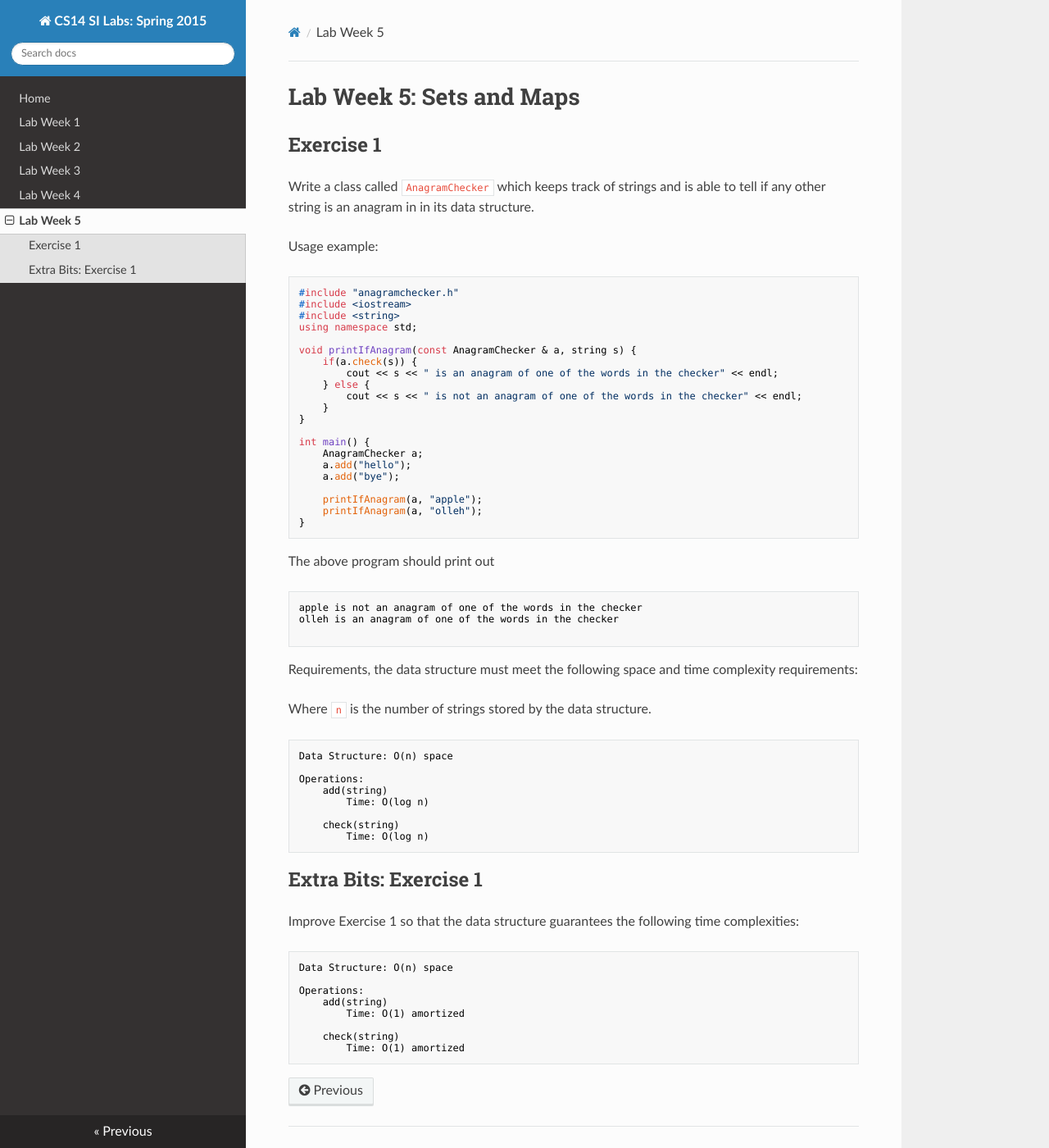
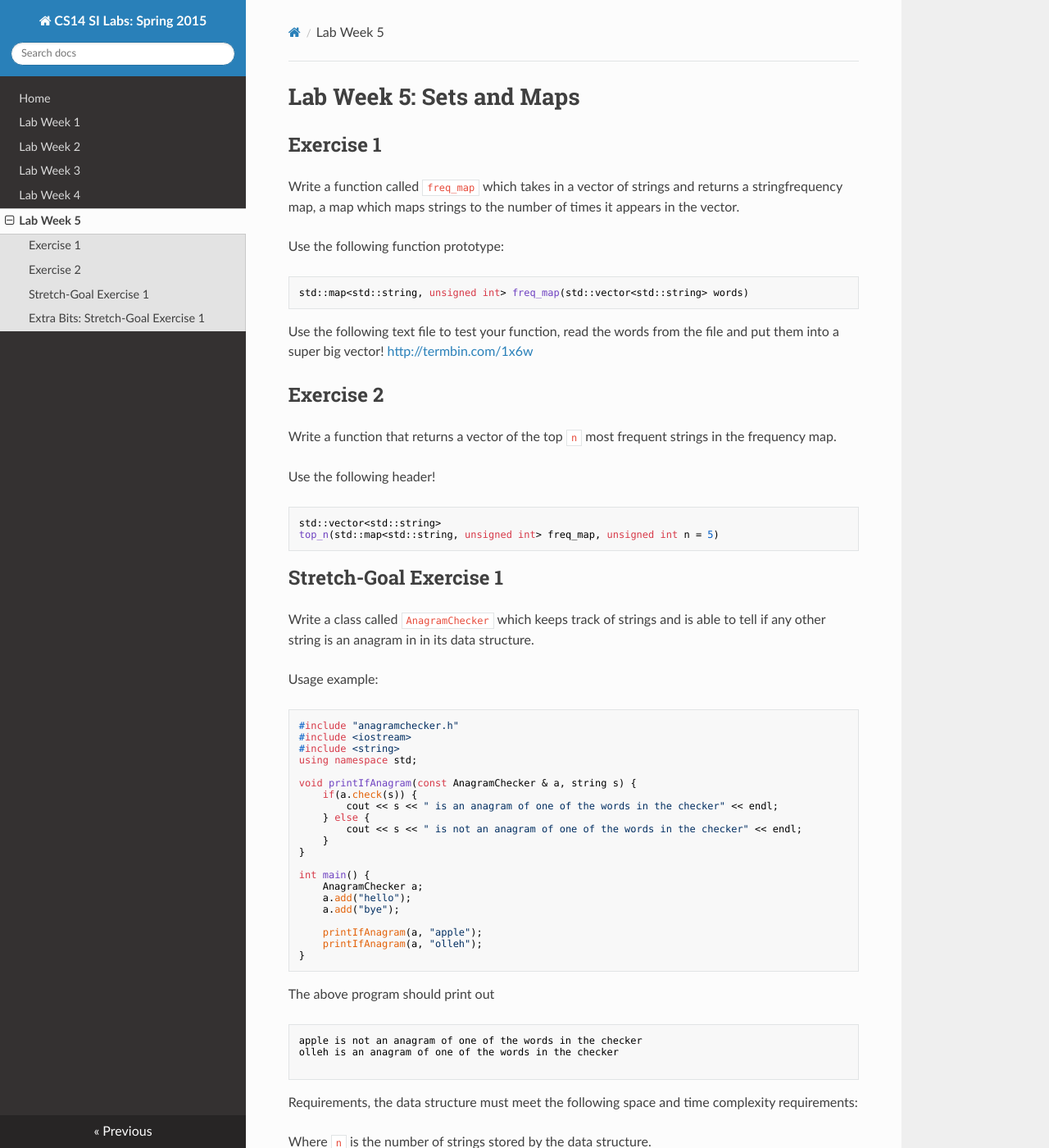
Before and after one commit to cs-si-ucr/CS14-Spring15, an MkDocs documentation site: the page built from docs/lab_week_05.md, in a window 1280 px wide and 1400 px high. Shown: the whole window at 82% size. Built offline with MkDocs 1.6.1, drawn with Linux system fonts in a browser that asks for light colours; nearby versions of some CDN libraries; old or Windows-style settings are respelled for this version of MkDocs; some of the changed text lies outside the part shown.

Commit message:
more exercise

````diff
--- a/docs/lab_week_05.md
+++ b/docs/lab_week_05.md
@@ -3,6 +3,34 @@ Lab Week 5: Sets and Maps
 
 Exercise 1
 ----------
+
+Write a function called `freq_map` which takes in a vector
+of strings and returns a stringfrequency map, a map which
+maps strings to the number of times it appears in the
+vector.
+
+Use the following function prototype:
+```cpp
+std::map<std::string, unsigned int> freq_map(std::vector<std::string> words)
+```
+Use the following text file to test your function, read the words
+from the file and put them into a super big vector!
+[http://termbin.com/1x6w](http://termbin.com/1x6w)
+
+
+Exercise 2
+----------
+Write a function that returns a vector of the top `n` most frequent strings in the frequency map.
+
+Use the following header!
+
+```cpp
+std::vector<std::string>
+top_n(std::map<std::string, unsigned int> freq_map, unsigned int n = 5)
+```
+
+Stretch-Goal Exercise 1
+-----------------------
 Write a class called `AnagramChecker` which
 keeps track of strings and is able to tell
 if any other string is an anagram in in its
@@ -54,9 +82,9 @@ Operations:
         Time: O(log n)
 ```
 
-Extra Bits: Exercise 1
-----------------------
-Improve Exercise 1 so that the data structure guarantees
+Extra Bits: Stretch-Goal Exercise 1
+-----------------------------------
+Improve SG Exercise 1 so that the data structure guarantees
 the following time complexities:
 
 ```text
````
